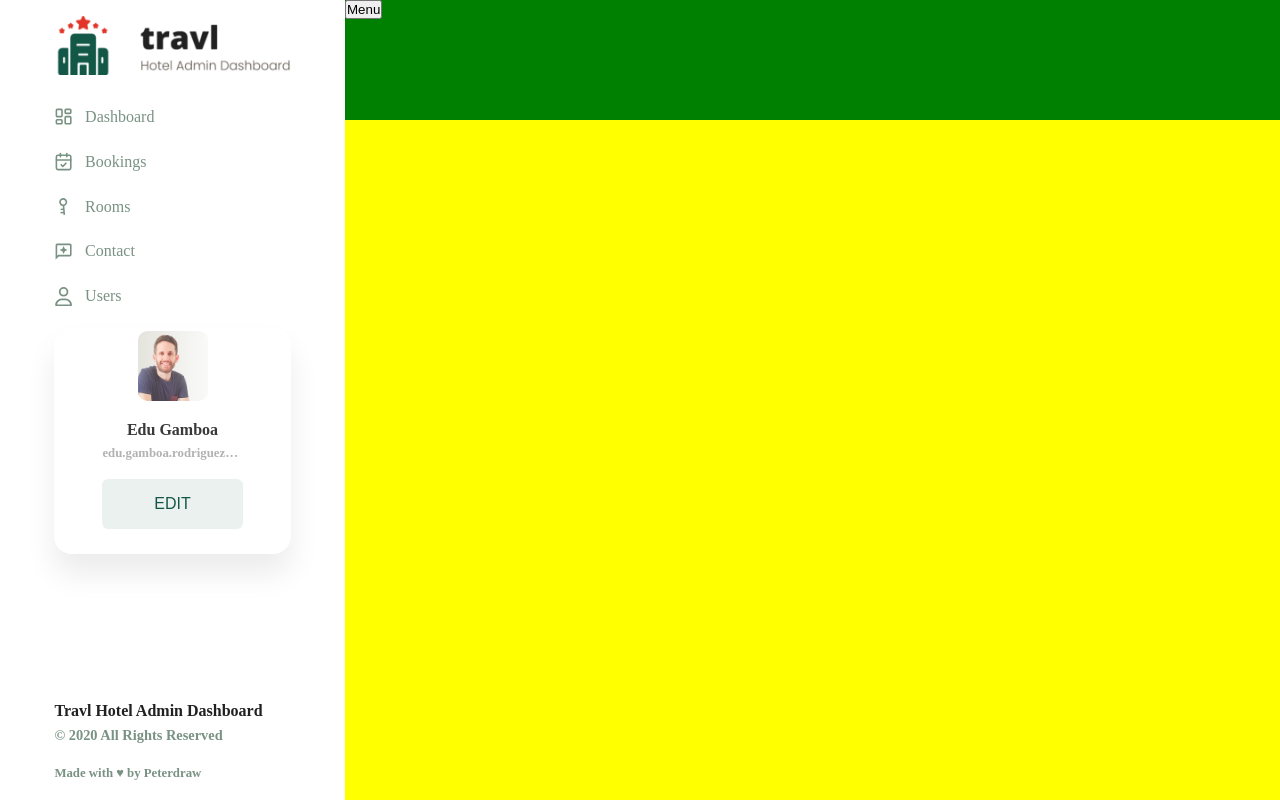
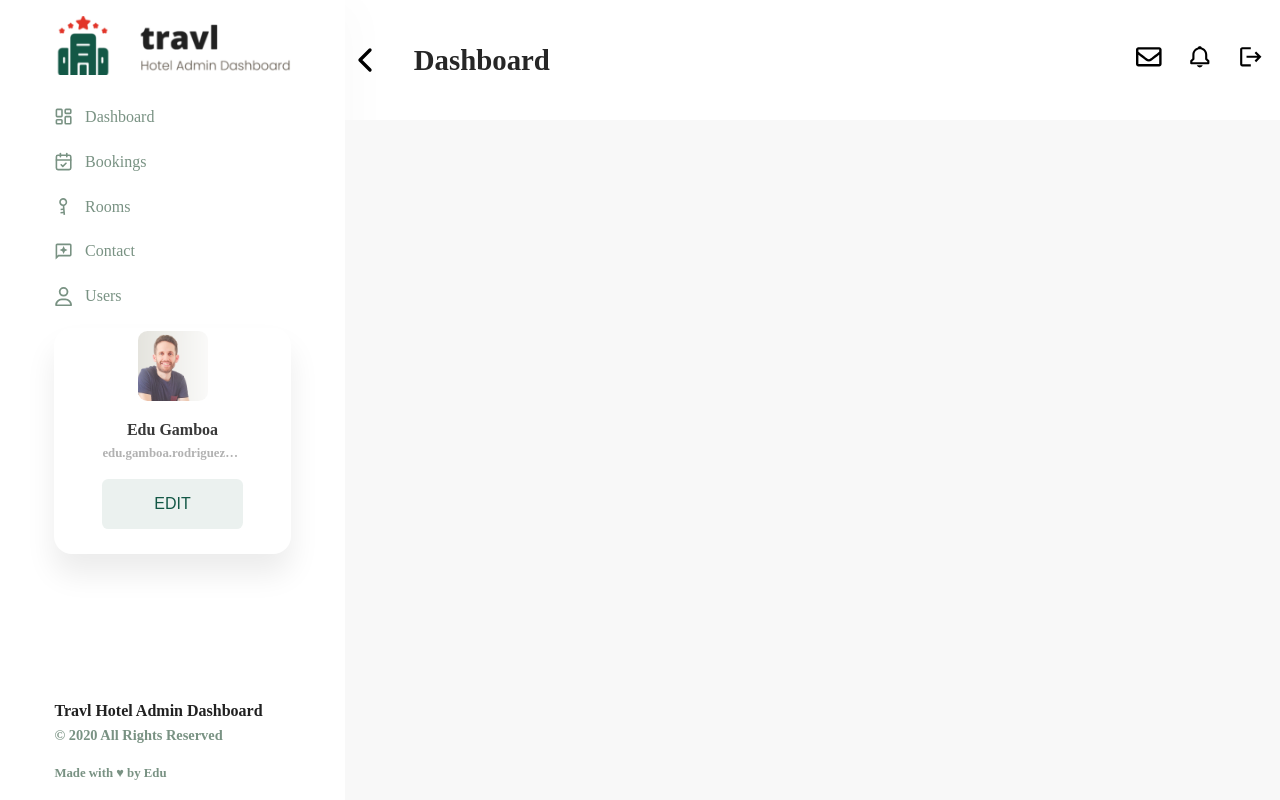
Before and after one commit to physiodevapp/dashboard-miranda, a React (Vite) app: page / in a window 1280 px wide. Built offline with nearby package versions, Linux system fonts and the light colour scheme; sample sign-in values are in the browser's storage.

Commit message:
feat: add navbar

```diff
--- a/src/pages/Home/HomePage.jsx
+++ b/src/pages/Home/HomePage.jsx
@@ -1,32 +1,42 @@
 
 
-import React, { useState } from 'react'
-import { Menu, Navbar, Main, Grid, List, User, Name, Email, Brand, Copyright, Logo, Author } from './HomeStyled';
+import React, { useContext, useState } from 'react'
+import { Menu, MenuList, Navbar, Main, Grid, User, Name, Email, Brand, Copyright, Logo, Author, PageTitle, NavbarList, MenuButton } from './HomeStyled';
 import { Outlet } from 'react-router-dom';
 import { Button } from '../../components/Button';
-import { LuLayoutDashboard, LuCalendarCheck } from "react-icons/lu";
+import { LuLayoutDashboard, LuCalendarCheck, LuChevronLeft } from "react-icons/lu";
 import { RiKey2Line } from "react-icons/ri";
-import { MdOutlineReviews } from "react-icons/md";
+import { MdOutlineReviews, MdLogout } from "react-icons/md";
+import { FaRegEnvelope } from "react-icons/fa";
 import { FaRegUser } from "react-icons/fa6";
+import { BiBell } from "react-icons/bi";
 import userImage from '../../assets/Imagen de perfil.png';
 import logoImage from '../../assets/dashboard-logo.png';
+import { AuthContext } from '../../context/AuthProvider';
 
 export const HomePage = () => {
   const [isMenuVisible, setIsMenuVisible] = useState(true);
+  const { logout } = useContext(AuthContext);
 
-  const handleClickMenu = () => {
-    setIsMenuVisible(!isMenuVisible)
-  }
+  const handleClickMenu = () => setIsMenuVisible(!isMenuVisible)
 
   return (
     <>
       <Grid show={isMenuVisible.toString()}>
         <Navbar>
-          <button onClick={handleClickMenu}>Menu</button>
+          <MenuButton show={isMenuVisible.toString()}>
+            <LuChevronLeft onClick={handleClickMenu}/>
+          </MenuButton>
+          <PageTitle>Dashboard</PageTitle>
+          <NavbarList>
+            <li><FaRegEnvelope/></li>
+            <li><BiBell/></li>
+            <li><MdLogout onClick={logout}/></li>
+          </NavbarList>
         </Navbar>
         <Menu>
           <Logo src={logoImage}/>
-          <List>
+          <MenuList>
             <li>
               <span></span>
               <LuLayoutDashboard />
@@ -52,7 +62,7 @@ export const HomePage = () => {
               <FaRegUser/>
               Users
             </li>
-          </List>
+          </MenuList>
           <User>
             <img src={userImage} alt="" />
             <Name>Edu Gamboa</Name>
@@ -61,7 +71,7 @@ export const HomePage = () => {
           </User>
           <Brand>Travl Hotel Admin Dashboard</Brand>
           <Copyright>© 2020 All Rights Reserved</Copyright>
-          <Author>Made with ♥ by Peterdraw</Author>
+          <Author>Made with ♥ by Edu</Author>
         </Menu>
         <Main>
           <Outlet/>
--- a/src/pages/Home/HomeStyled.js
+++ b/src/pages/Home/HomeStyled.js
@@ -5,28 +5,69 @@ export const Grid = styled.div`
   grid-template-rows: 120px 1fr;
   grid-template-columns: 345px 1fr;
   height: 100vh;
+  transform: translateX(0px);
   width: 100%;
   transition: ease-in-out 0.2s;
+  transition-delay: 0.2s;
 
   ${props => props.show === "false" && css`
     transform: translateX(-345px);
     width: calc(100% + 345px);
-  `}
+    `
+  }
 `;
 
 export const Menu = styled.aside`
   grid-area: 1 / 1 / 3 / 1;
   padding: 1em 0em 0em;
+  box-shadow: 13px 3px 40px #00000005;
 `;
 
 export const Navbar = styled.nav`
   grid-area: 1 / 2 / 1 / 3;
-  background-color: green;
+  padding: 0em 1em 0em 0em;
+  background-color: white;
+  display: flex;
+  align-items: center;
+  justify-content: space-between;
 `;
+
+export const MenuButton = styled.button`
+  font-size: 2.5em;
+  border: none;
+  background-color: white;
+  line-height: 0px;
+  cursor: pointer;
+  transition: ease-in-out 0.4s;
+  transition-delay: 0.2s;
+
+  ${props => props.show === 'false' && css`
+    transform: rotateZ(180deg);
+    `
+  }
+`
+
+export const NavbarList = styled.ul`
+  list-style: none;
+  font-size: 1.6em;
+  display: flex;
+  gap: 1em;
+
+  svg {
+    cursor: pointer;
+  }
+`
+
+export const PageTitle = styled.h3`
+  font-size: 1.8em;
+  color: #262626;
+  flex: 1;
+  padding-left: 1em;
+`
 
 export const Main = styled.main`
   grid-area: 2 / 2 / 2 / 3;
-  background-color: yellow;
+  background-color: #f8f8f8;
 `;
 
 export const Logo = styled.img`
@@ -34,7 +75,7 @@ export const Logo = styled.img`
   padding: 0em 3.4em
 `
 
-export const List = styled.ul`
+export const MenuList = styled.ul`
   list-style: none;
   margin-top: 1em;
 
--- a/src/pages/Login/LoginPage.jsx
+++ b/src/pages/Login/LoginPage.jsx
@@ -3,6 +3,7 @@
 import React, { useContext, useState } from 'react'
 import { Form, Input, Wrapper } from './LoginStyled';
 import { AuthContext } from '../../context/AuthProvider';
+import { Button } from '../../components/Button';
 
 export const LoginPage = () => {
   const [user, setUser] = useState({email: '', password: ''})
@@ -18,7 +19,7 @@ export const LoginPage = () => {
     ))
   }
 
-  const handleClickSubmit = (event) => {
+  const handleSubmit = (event) => {
     event.preventDefault();
     login(user);
   }
@@ -26,10 +27,10 @@ export const LoginPage = () => {
   return (
     <>
       <Wrapper>
-        <Form action="">
+        <Form action="" onSubmit={handleSubmit}>
           <Input onChange={handleChangeInput} value={user.email} key={'email'} placeholder='email@example.com' type="email" name="email" id="email" />
           <Input onChange={handleChangeInput} value={user.password} key={'password'} placeholder='password' type="password" name="password" id="password" />
-          <button onClick={handleClickSubmit} type='submit'>Log in</button>
+          <Button type='submit'>Log in</Button>
         </Form>
       </Wrapper>
     </>
--- a/src/pages/Login/LoginStyled.js
+++ b/src/pages/Login/LoginStyled.js
@@ -1,7 +1,7 @@
 import styled from "styled-components";
 
 export const Wrapper = styled.div`
-  background-color: yellow;
+  background-color: white;
   padding: 2em;
   display: flex;
   justify-content: center;
@@ -10,9 +10,10 @@ export const Wrapper = styled.div`
 `
 
 export const Form = styled.form`
-  background-color: red;
-  padding: 8em 4em;
-  border-radius: 0.6em;
+  background-color: #135846;
+  padding: 6em 4em;
+  box-shadow: 0px 20px 30px #00000014;
+  border-radius: 18px;
 `
 
 export const Input = styled.input`
```
